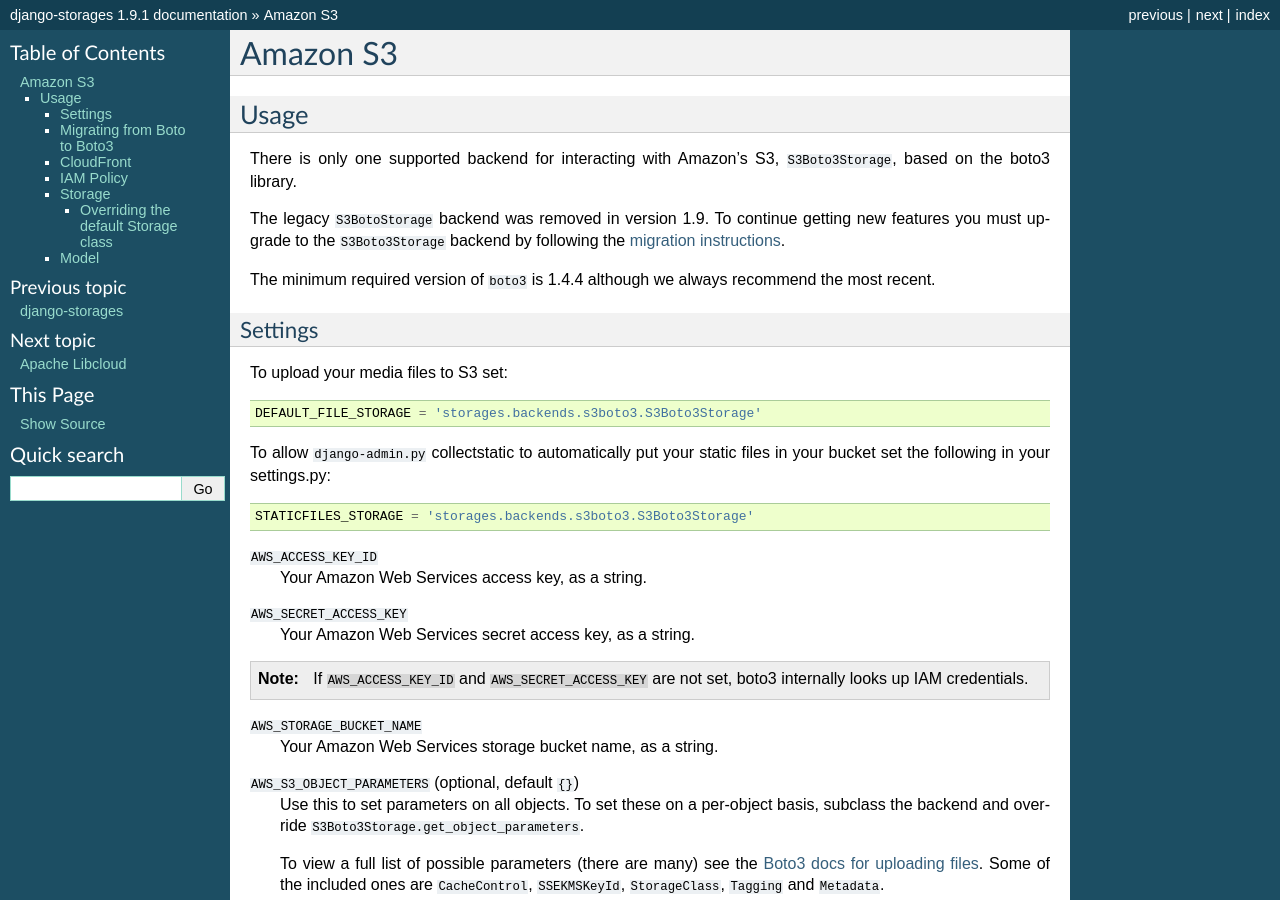
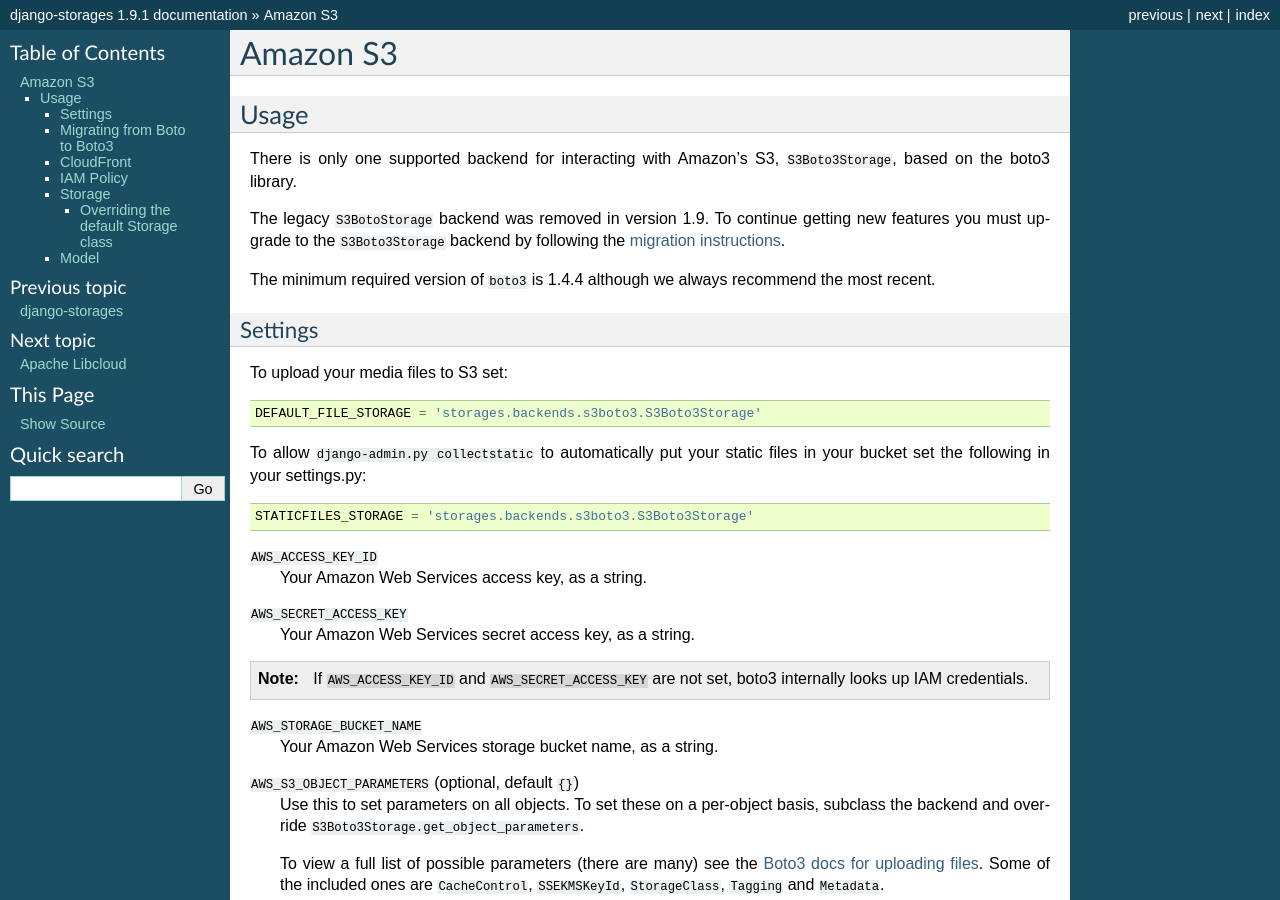
Before and after one commit to jschneier/django-storages, a Sphinx documentation site: the page built from docs/backends/amazon-S3.rst, in a window 1280 px wide and 900 px high. Built offline with Sphinx 7.4.7, drawn with Linux system fonts in a browser that asks for light colours.

Commit message:
Fix typo in S3 docs

```diff
--- a/docs/backends/amazon-S3.rst
+++ b/docs/backends/amazon-S3.rst
@@ -20,7 +20,7 @@
 
     DEFAULT_FILE_STORAGE = 'storages.backends.s3boto3.S3Boto3Storage'
 
-To allow ``django-admin.py`` collectstatic to automatically put your static files in your bucket set the following in your settings.py::
+To allow ``django-admin.py collectstatic`` to automatically put your static files in your bucket set the following in your settings.py::
 
     STATICFILES_STORAGE = 'storages.backends.s3boto3.S3Boto3Storage'
 
```
